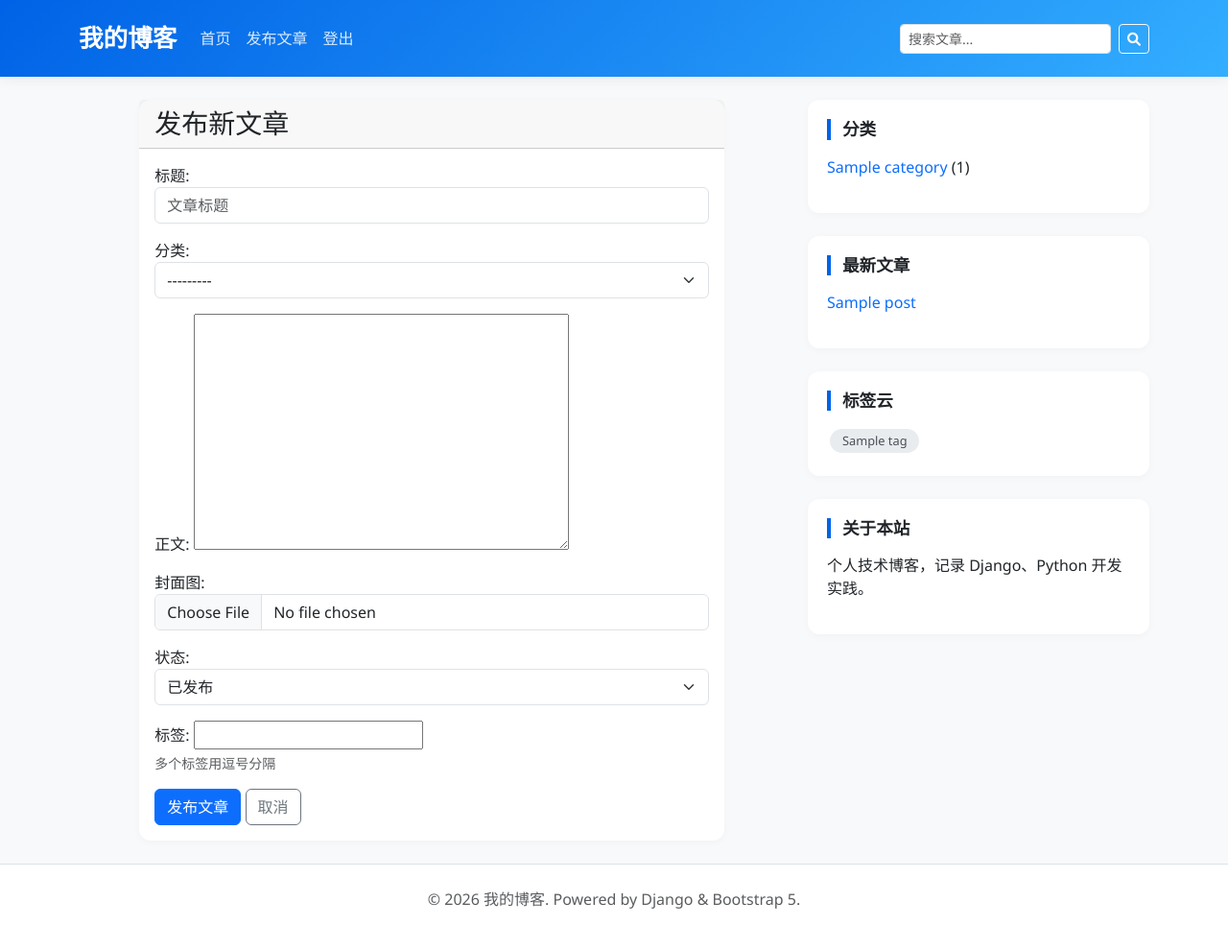
After one commit to Tuotuo-AC/MyBlog, a Django app: page /create/ in a window 1280 px wide. The commit adds this page. Shown: the whole page at 96% size. Run offline with Django 5.2, Linux system fonts and the light colour scheme; a user stored in the database is signed in; tables that the repository leaves empty hold one stand-in row (values such as "Sample post"); some libraries are stand-ins or nearby versions.

Commit message:
实现用户发布带图文章

```diff
--- a/MyBlog/urls.py
+++ b/MyBlog/urls.py
@@ -29,6 +29,9 @@ urlpatterns = [
 
 # 媒体文件服务（开发环境）
 if settings.DEBUG:
+    # 是开发环境下为了让 Django 提供用户上传文件访问的能力。
+    # 这行代码不是必须的，但如果你希望在上传图片后立即能在浏览器中看到，就需要它。
+    # 生产环境务必移除这行，改用 Web 服务器直接托管媒体文件。
     urlpatterns += static(settings.MEDIA_URL, document_root=settings.MEDIA_ROOT)
     # 如果你希望显式提供静态文件服务（通常不需要，Django 会自动处理），可以添加下面一行：
     # urlpatterns += static(settings.STATIC_URL, document_root=settings.STATIC_ROOT)
--- /dev/null
+++ b/article/forms.py
@@ -0,0 +1,31 @@
+from django import forms
+from .models import Post, Category, Tag
+from ckeditor.widgets import CKEditorWidget
+
+class PostForm(forms.ModelForm):
+    # content 使用 CKEditor 小部件，使前台也能富文本编辑
+    content = forms.CharField(widget=CKEditorWidget(), label='正文')
+    # 标签暂时以逗号分隔字符串处理，后面在视图中创建或获取 Tag 对象。
+    tags = forms.CharField(required=False, help_text='多个标签用逗号分隔', label='标签')
+
+    class Meta:
+        model = Post
+        fields = ['title', 'category', 'content', 'image', 'status']
+        widgets = {
+            'title': forms.TextInput(attrs={'class': 'form-control', 'placeholder': '文章标题'}),
+            'category': forms.Select(attrs={'class': 'form-select'}),
+            'status': forms.Select(attrs={'class': 'form-select'}),
+            'image': forms.ClearableFileInput(attrs={'class': 'form-control'}),
+        }
+
+    def __init__(self, *args, **kwargs):
+        super().__init__(*args, **kwargs)
+        self.fields['category'].required = False
+        self.fields['status'].initial = 'published'  # 默认已发布
+
+    def clean_tags(self):
+        tag_str = self.cleaned_data.get('tags')
+        if not tag_str:
+            return []
+        tags = [t.strip() for t in tag_str.split(',') if t.strip()]
+        return tags
--- a/article/urls.py
+++ b/article/urls.py
@@ -1,9 +1,12 @@
 from django.urls import path
+
+from . import views
 from .views import PostListView,PostDetailView,search
 
 app_name = 'article'
 urlpatterns = [
     path('', PostListView.as_view(), name='list'),
     path('search/', search, name='search'),
-    path('<slug:slug>/', PostDetailView.as_view(), name='detail'),
+    path('create/', views.create_post, name='create'),
+path('<slug:slug>/', PostDetailView.as_view(), name='detail'),
 ]
--- a/article/views.py
+++ b/article/views.py
@@ -77,3 +77,47 @@ def search(request):
             status='published'
         )
     return render(request, 'article/search.html', {'results': results, 'query': query})
+
+
+from django.contrib.auth.decorators import login_required
+from django.shortcuts import render, redirect, get_object_or_404
+from django.utils.text import slugify
+from django.utils import timezone
+from .forms import PostForm
+from .models import Post, Tag
+import time
+
+# 只有登录用户可访问
+@login_required
+def create_post(request):
+    if request.method == 'POST':
+        form = PostForm(request.POST, request.FILES)
+        # ... 前面代码不变
+        if form.is_valid():
+            post = form.save(commit=False)
+            post.author = request.user
+            post.status = 'published'
+            post.publish_time = timezone.now()
+            # 生成slug
+            base_slug = slugify(post.title)
+            if not base_slug:
+                base_slug = f"post-{int(time.time())}"
+            slug = base_slug
+            counter = 1
+            while Post.objects.filter(slug=slug).exists():
+                slug = f"{base_slug}-{counter}"
+                counter += 1
+            post.slug = slug
+
+            post.save()  # 先保存文章，才能设置多对多标签
+
+            # 处理标签
+            tags = form.cleaned_data.get('tags', [])
+            for tag_name in tags:
+                tag, _ = Tag.objects.get_or_create(name=tag_name, slug=slugify(tag_name))
+                post.tags.add(tag)
+
+            return redirect('article:detail', slug=post.slug)
+    else:
+        form = PostForm()
+    return render(request, 'article/create.html', {'form': form})
--- /dev/null
+++ b/templates/article/create.html
@@ -0,0 +1,40 @@
+{% extends 'base.html' %}
+{% load static %}
+
+{% block title %}发布文章 - 我的博客{% endblock %}
+
+{% block extra_css %}
+    {# 会加载 CKEditor 所需的静态文件，确保富文本编辑器在前台也能正常显示。#}
+    {{ form.media }}   {# 引入 CKEditor 的 JS/CSS #}
+{% endblock %}
+
+{% block content %}
+<div class="row justify-content-center">
+    <div class="col-lg-10">
+        <div class="card">
+            <div class="card-header">
+                <h3 class="card-title mb-0">发布新文章</h3>
+            </div>
+            <div class="card-body">
+                <form method="post" enctype="multipart/form-data">
+                    {% csrf_token %}
+                    {% for field in form %}
+                        <div class="mb-3">
+                            {{ field.label_tag }}
+                            {{ field }}
+                            {% if field.help_text %}
+                                <div class="form-text text-muted">{{ field.help_text }}</div>
+                            {% endif %}
+                            {% for error in field.errors %}
+                                <div class="invalid-feedback d-block">{{ error }}</div>
+                            {% endfor %}
+                        </div>
+                    {% endfor %}
+                    <button type="submit" class="btn btn-primary">发布文章</button>
+                    <a href="{% url 'article:list' %}" class="btn btn-outline-secondary">取消</a>
+                </form>
+            </div>
+        </div>
+    </div>
+</div>
+{% endblock %}
--- a/templates/base.html
+++ b/templates/base.html
@@ -93,13 +93,21 @@
             <div class="collapse navbar-collapse" id="navbarMain">
                 <ul class="navbar-nav me-auto mb-2 mb-lg-0">
                     <li class="nav-item"><a class="nav-link" href="{% url 'article:list' %}">首页</a></li>
+                    {#插入新的条件菜单#}
                     {% if user.is_authenticated %}
-                        <li class="nav-item"><a class="nav-link" href="#">发布文章</a></li>
+                        <li class="nav-item"><a class="nav-link" href="{% url 'article:create' %}">发布文章</a></li>
                         <li class="nav-item"><a class="nav-link" href="{% url 'logout' %}">登出</a></li>
                     {% else %}
                         <li class="nav-item"><a class="nav-link" href="{% url 'login' %}">登录</a></li>
                         <li class="nav-item"><a class="nav-link" href="{% url 'register' %}">注册</a></li>
                     {% endif %}
+{#                    {% if user.is_authenticated %}#}
+{#                        <li class="nav-item"><a class="nav-link" href="#">发布文章</a></li>#}
+{#                        <li class="nav-item"><a class="nav-link" href="{% url 'logout' %}">登出</a></li>#}
+{#                    {% else %}#}
+{#                        <li class="nav-item"><a class="nav-link" href="{% url 'login' %}">登录</a></li>#}
+{#                        <li class="nav-item"><a class="nav-link" href="{% url 'register' %}">注册</a></li>#}
+{#                    {% endif %}#}
                 </ul>
                 <form class="d-flex" method="get" action="{% url 'article:search' %}">
                     <input class="form-control form-control-sm me-2" type="search" name="q" placeholder="搜索文章..." aria-label="Search">
```
